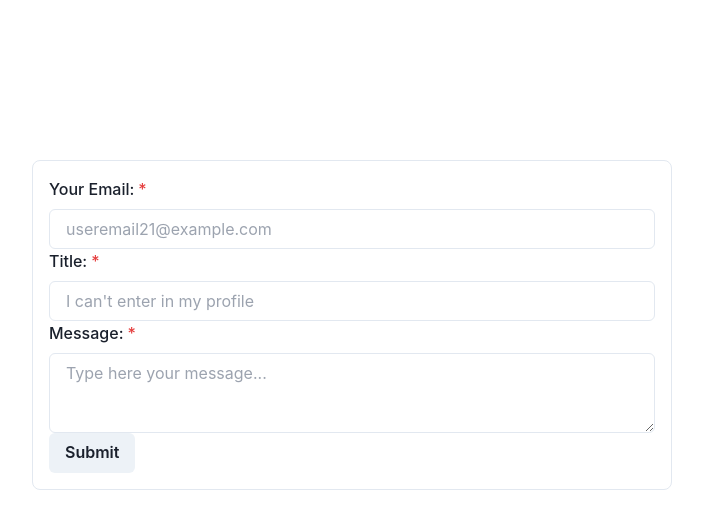
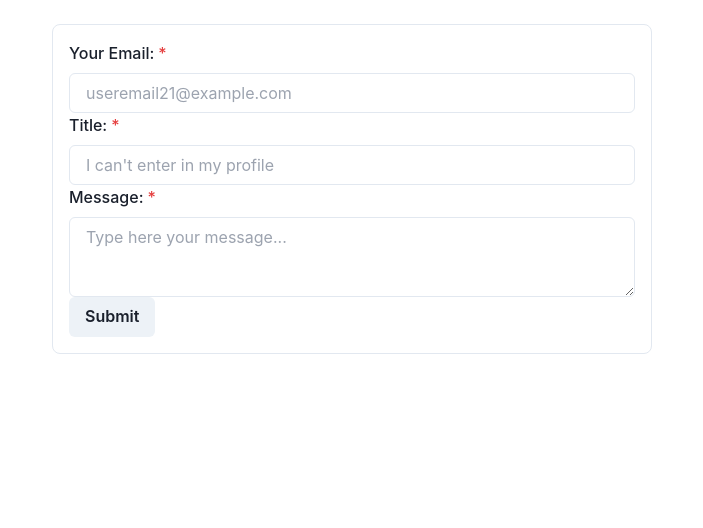
Before and after one commit to firehead-pds/development, a React (Vite) app in the folder client/: page /contact-us in a window 1280 px wide. Shown: the top 528 px of the page, without its empty margins (288-991 px from the left). Built offline with nearby package versions, Linux system fonts and the light colour scheme; no server answers.

Commit message:
Fixed layout and form validation mode in contact us

```diff
--- a/client/src/pages/ContactUs.tsx
+++ b/client/src/pages/ContactUs.tsx
@@ -23,7 +23,7 @@ export default function ContactUs() {
     handleSubmit,
     formState: { errors, isSubmitting },
     reset,
-  } = useForm<ContactUsInputs>({ mode: "onBlur" });
+  } = useForm<ContactUsInputs>();
 
   const toast = useToast();
 
@@ -76,11 +76,11 @@ export default function ContactUs() {
       <Flex
         alignItems={"center"}
         justifyContent={"center"}
-        className={"w-screen my-40"}
+        className={"w-screen my-6"}
       >
         <form
           onSubmit={handleSubmit(onSubmit)}
-          className={"p-4 border rounded-lg h-full w-1/2"}
+          className={"p-4 border rounded-lg mx-2 w-[600px]"}
           noValidate
         >
           <FormControl isRequired isInvalid={!!errors.userEmail}>
```
